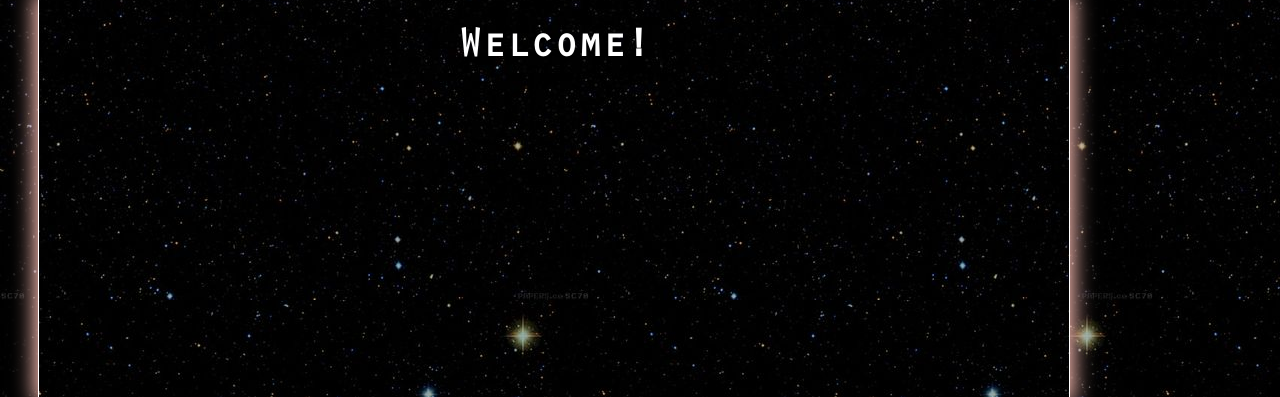
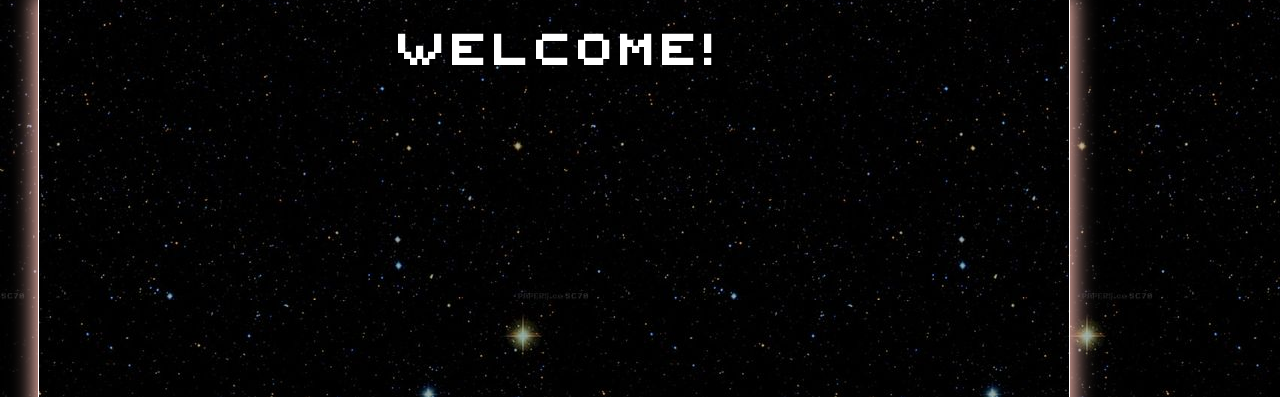
Before and after one commit to 17vle3/17vle3.github.io, a plain HTML site: page APCSP/my_website/index.html in a window 1280 px wide. Shown: the part 703-1100 px from the top of the page. Drawn offline with Linux system fonts and the light colour scheme.

Commit message:
change home page h1 font

```diff
--- a/APCSP/my_website/index.html
+++ b/APCSP/my_website/index.html
@@ -77,7 +77,7 @@
 
 
     <div class="home" >
-        <h1 color: #FFFFFF > Welcome! </h1>
+        <h2 color: #FFFFFF > Welcome! </h2>
 
 
          </div>
--- a/APCSP/my_website/me.css
+++ b/APCSP/my_website/me.css
@@ -1,5 +1,5 @@
 @font-face { font-family: orator; src: url('images/orator.otf'); }
-
+@font-face { font-family: pixel; src: url('images/pixel.ttf'); }
 
 body
 {
@@ -197,12 +197,12 @@ body
     -webkit-box-shadow: 0 0 20px 1px#FFC0B6;
     box-shadow: 0 0 20px 4px #FFC0B6;
     width:1030px;
-    height:400px;
+    height:500px;
     margin-left: 30px;
     color: #FFFFFF;
 }
-.home h1
+.home h2
 {
-    font-family: "Orator";
+    font-family: "pixel";
     text-align: center;
 }
```
Also changed, not shown: APCSP/my_website/images/pixel.ttf (added).
